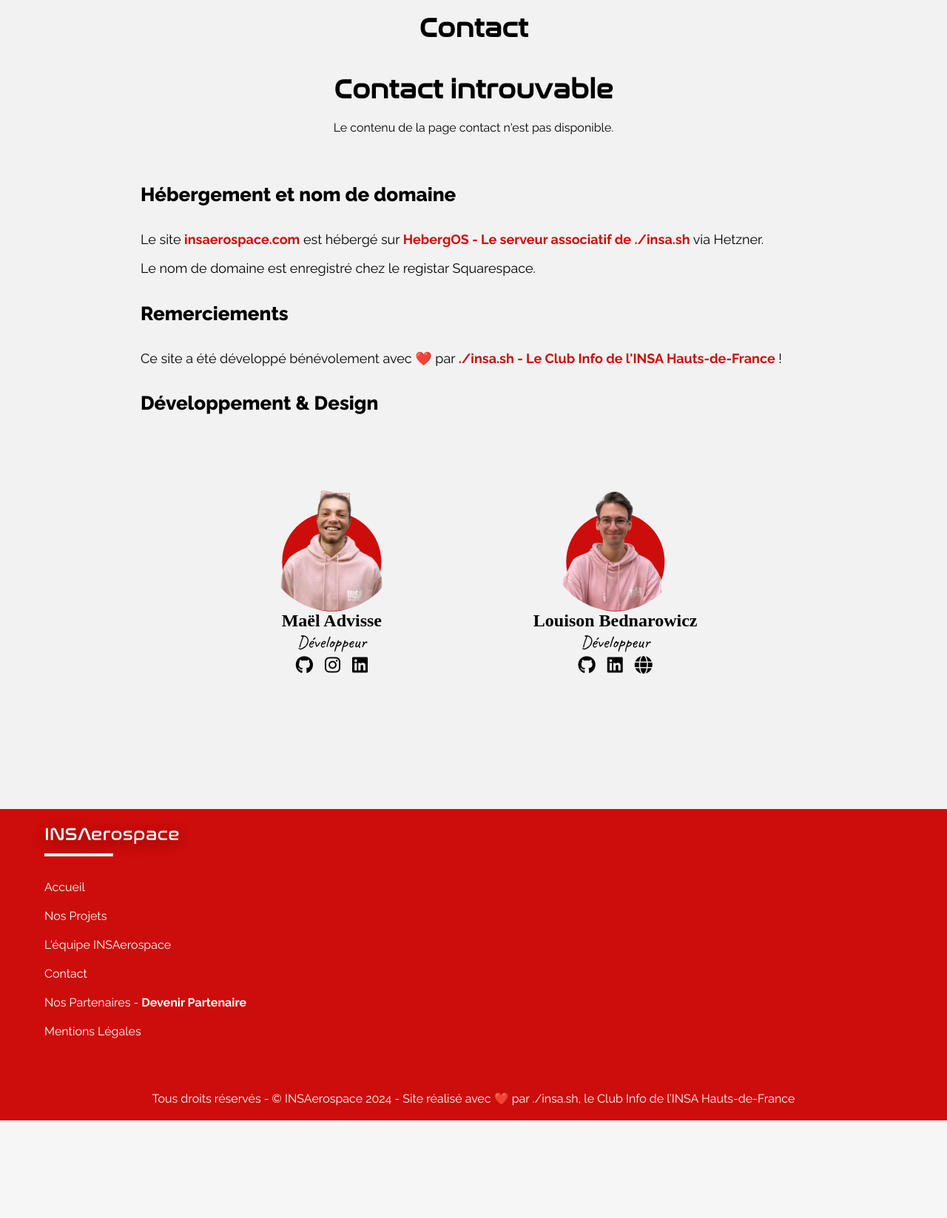
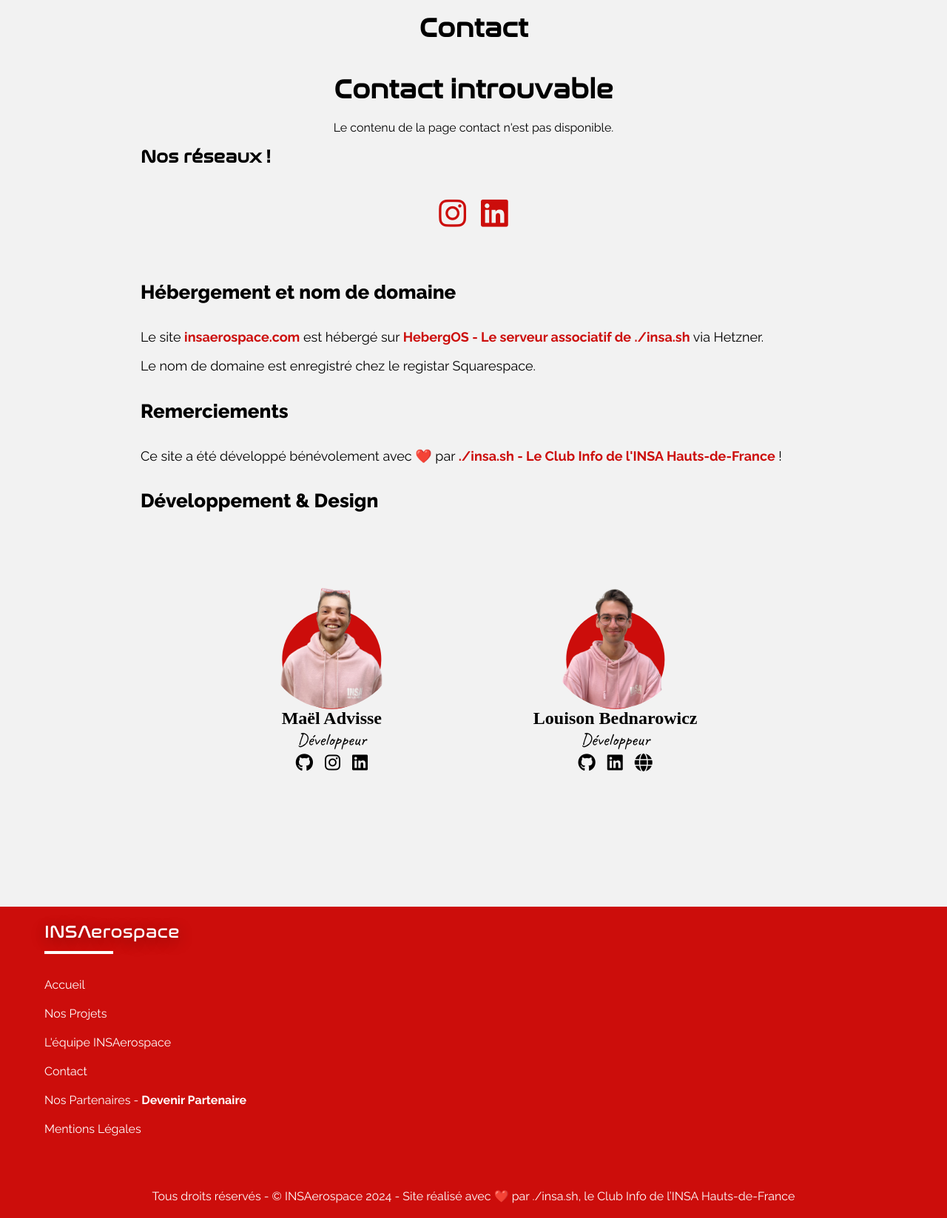
Before and after one commit to insa-sh/site-insaerospace, a Django app: page /contact/ in a window 1280 px wide. Shown: the part 133-1780 px from the top of the page at 74% size. Before the commit the page ends 1648 px from the top, so only its background shows below. Run offline with Django 5.2, Linux system fonts and the light colour scheme; data that the repository does not hold is empty; some libraries are stand-ins or nearby versions; some web fonts are replaced.

Commit message:
feat: AJout d'un bouton réseaux sociaux + Changement du style du texte souligné

```diff
--- a/insaerospace/main/static/main/article.css
+++ b/insaerospace/main/static/main/article.css
@@ -368,6 +368,14 @@ div.article {
     }
 
 
+    /* soulignements */
+
+    u {
+        text-decoration: underline;
+        text-decoration-color: var(--red-insaerospace);
+        text-decoration-thickness: 3px;
+        text-underline-offset: 2px;
+    }
     /* blocquote */
     blockquote {
         margin: 16px 0;
--- a/insaerospace/main/static/main/contact-page.css
+++ b/insaerospace/main/static/main/contact-page.css
@@ -32,3 +32,25 @@ div.membres {
     max-width: 900px;
     width: 100%;
 }
+
+
+.socials {
+    display: flex;
+    flex-direction: row;
+    justify-content: center;
+    align-items: center;
+    gap: 20px;
+    margin-top: 40px;
+}
+
+.socials>a {
+    color: var(--red-insaerospace);
+    font-size: 42px;
+
+    transition: all 0.1s ease-in-out;
+}
+
+.socials>a:hover {
+    transform: scale(1.05);
+    opacity: 0.8;
+}
--- a/insaerospace/main/templates/main/accueil.html
+++ b/insaerospace/main/templates/main/accueil.html
@@ -113,9 +113,9 @@
 
         <h2>Quand se retrouver ?</h2>
         <div class="flex" id="socials">
-            <a href="http://instagram.com/insaerospace" target="_blank"><i class="fa-brands fa-instagram"></i></a>
+            <a href="https://instagram.com/insaerospace" target="_blank"><i class="fa-brands fa-instagram"></i></a>
             <!-- <a href="http://facebook.com/insaerospace" target="_blank"><i class="fa-brands fa-facebook"></i></a> -->
-            <a href="http://www.linkedin.com/company/insaerospace" target="_blank"><i class="fa-brands fa-linkedin"></i></a>
+            <a href="https://www.linkedin.com/company/insaerospace" target="_blank"><i class="fa-brands fa-linkedin"></i></a>
             <!-- <a href="http://youtube.com/insaerospace" target="_blank"><i class="fa-brands fa-youtube"></i></a> -->
         </div>
 
--- a/insaerospace/main/templates/main/contact.html
+++ b/insaerospace/main/templates/main/contact.html
@@ -21,12 +21,23 @@
 
     </div>
     <div id="mandatoryContainer">
+        <h2>Nos réseaux !</h2>
+        <div class="flex socials">
+            <a href="https://instagram.com/insaerospace" target="_blank"><i class="fa-brands fa-instagram"></i></a>
+            <!-- <a href="http://facebook.com/insaerospace" target="_blank"><i class="fa-brands fa-facebook"></i></a> -->
+            <a href="https://www.linkedin.com/company/insaerospace" target="_blank"><i
+                    class="fa-brands fa-linkedin"></i></a>
+            <!-- <a href="http://youtube.com/insaerospace" target="_blank"><i class="fa-brands fa-youtube"></i></a> -->
+        </div>
         <div class="article-body">
             <h2>Hébergement et nom de domaine</h2>
-            <p>Le site <a href="https://insaerospace.com">insaerospace.com</a> est hébergé sur <a href="https://hebergos.insash.org" targer="_blank">HebergOS - Le serveur associatif de ./insa.sh</a> via Hetzner.</p>
+            <p>Le site <a href="https://insaerospace.com">insaerospace.com</a> est hébergé sur <a
+                    href="https://hebergos.insash.org" targer="_blank">HebergOS - Le serveur associatif de ./insa.sh</a>
+                via Hetzner.</p>
             <p>Le nom de domaine est enregistré chez le registar Squarespace.</p>
             <h2>Remerciements</h2>
-            <p>Ce site a été développé bénévolement avec ❤️ par <a href="https://insash.org" target="_blank">./insa.sh - Le Club Info de l'INSA Hauts-de-France</a> !</p>
+            <p>Ce site a été développé bénévolement avec ❤️ par <a href="https://insash.org" target="_blank">./insa.sh -
+                    Le Club Info de l'INSA Hauts-de-France</a> !</p>
             <h2>Développement & Design</h2>
 
 
```
